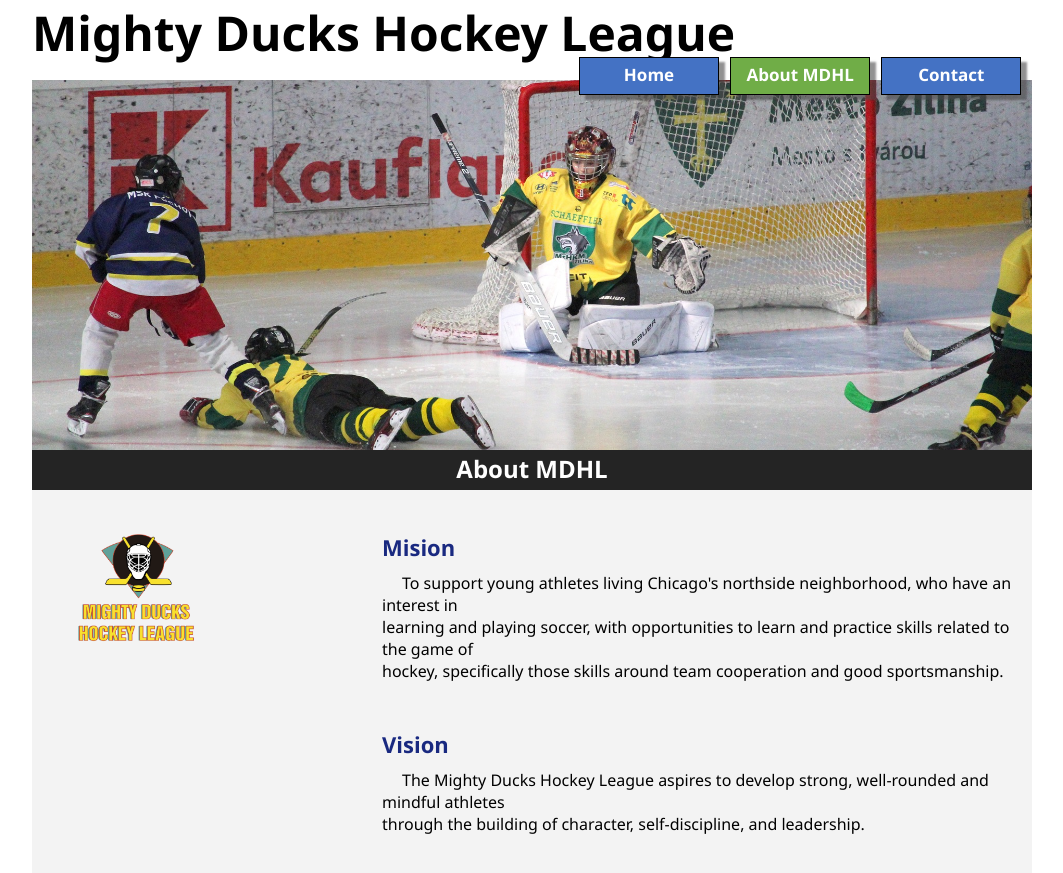
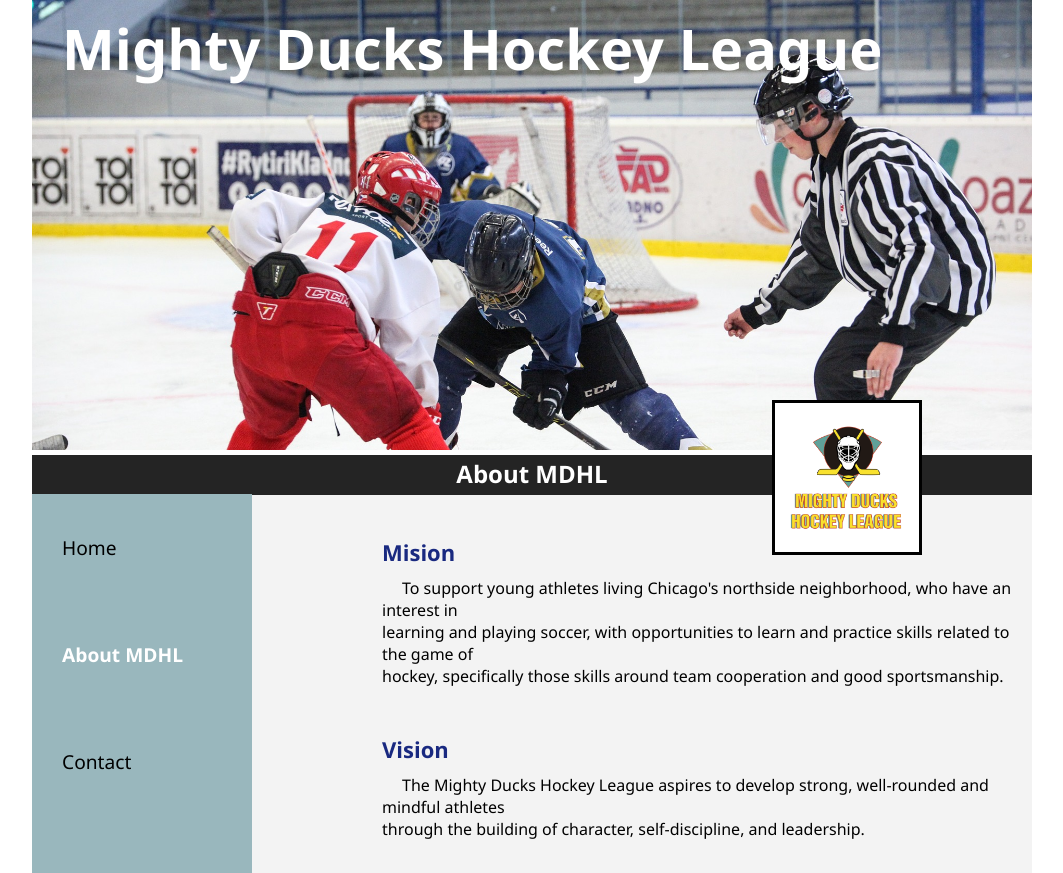
Before and after one commit to Nattalia9/Mighty-Ducks-Hockey-League, a plain HTML site: page about.html in a window 1280 px wide. Shown: the top 873 px of the page, without its empty margins (108-1171 px from the left). Drawn offline with Linux system fonts and the light colour scheme.

Commit message:
subida de diseño de css3 completo

```diff
--- a/about.html
+++ b/about.html
@@ -4,9 +4,12 @@
     <meta charset="UTF-8">
     <meta http-equiv="X-UA-Compatible" content="IE=edge">
     <meta name="viewport" content="width=device-width, initial-scale=1.0">
-    <!--<link rel="stylesheet" href="./styles/style1.css">-->
-    <link rel="stylesheet" href="./styles/style2.css">
-    <!-- <link rel="stylesheet" href="./styles/style3.css"> -->
+    <link rel="stylesheet" href="./styles/style1.css">
+    <!--<link rel="stylesheet" href="./styles/style2.css">-->
+    <!--<link rel="stylesheet" href="./styles/style3.css">-->
+    <link rel="preconnect" href="https://fonts.googleapis.com">
+    <link rel="preconnect" href="https://fonts.gstatic.com" crossorigin>
+    <link href="https://fonts.googleapis.com/css2?family=DM+Sans:wght@400;700&family=Staatliches&display=swap" rel="stylesheet">
     <title>About MDHL</title>
     <link rel="shortcut icon" href="./assets/img/favicon.ico" type="image/x-icon">
 </head>
@@ -14,11 +17,11 @@
     <!-- Header -->
     <header>
         <h1>Mighty Ducks Hockey League</h1>
-        <!--<img src="./assets/img/design1_image1.jpg" alt="banner1" id="banner1">-->
-        <img src="./assets/img/design1_image2.jpg" alt="banner2" id="banner2">
+        <img src="./assets/img/design1_image1.jpg" alt="banner1" id="banner1">
+        <!--<img src="./assets/img/design1_image2.jpg" alt="banner2" id="banner2">-->
         <img src="./assets/img/Logo-Mighty-ducks.png" alt="logo" id="logo">
         <nav>
-            <a href="./index.html">Home</a>
+            <a class="first-nav" href="./index.html">Home</a>
             <a class="active" href="#">About MDHL</a>
             <a href="./contact.html">Contact</a>
         </nav>
--- a/styles/style1.css
+++ b/styles/style1.css
@@ -2,12 +2,12 @@
     padding: 0;
     margin: 0;
     box-sizing: border-box;
-    font-family: 'Segoe UI','Calibri', 'Tahoma', 'Verdana', 'Cambria', 'Geneva';
+    font-family: 'Segoe UI','Calibri', 'Tahoma', sans-serif;
 }
 
 /*img {
     width: 500px;
-    box-shadow: -1px 63px 35px -8px rgba(0,0,0,0.68) inset;
+    box-shadow: -1px 63px 35px -8px rgba(0,0,0,0.7) inset;
 }*/
 
 body {
--- a/styles/style2.css
+++ b/styles/style2.css
@@ -2,13 +2,8 @@
     padding: 0;
     margin: 0;
     box-sizing: border-box;
-    font-family: 'Segoe UI','Calibri', 'Tahoma', 'Verdana', 'Cambria', 'Geneva';
+    font-family: 'Segoe UI','Calibri', 'Tahoma', sans-serif;
 }
-
-/*img {
-    width: 500px;
-    box-shadow: -1px 63px 35px -8px rgba(0,0,0,0.68) inset;
-}*/
 
 body {
     margin: 0px 140px;
--- a/styles/style3.css
+++ b/styles/style3.css
@@ -0,0 +1,146 @@
+* {
+    padding: 0;
+    margin: 0;
+    box-sizing: border-box;
+    font-family:'DM Sans', sans-serif;
+}
+
+header {
+    height: 638px;
+    width: 100%;
+}
+
+#banner1 {
+    width: 100%;
+    height: 558px;
+    object-fit: cover;
+    top: 80px;
+    position: relative;
+}
+
+h1 {
+    width: 390px;
+    height: 513px;
+    position: absolute;
+    top: 125px;
+    font-family: 'Staatliches', cursive;
+    font-size: 6rem;
+    color: white;
+    text-transform: uppercase;
+    font-style: italic;
+    line-height: 78px;
+    background-color: rgba(19, 19, 19, 0.75);
+    padding: 105px 80px 60px 80px;
+    z-index: 1;
+}
+
+#logo {
+    width: 118px;
+    position: fixed;
+    left: 80px;
+    z-index: 3;
+}
+
+main {
+    height: 710px;
+    background-color: #1F2023;
+}
+
+.title-section{
+    height: 40px;
+    width: 100%;
+    color: #fff;
+    font-size: 40px;
+    font-weight: 700;
+    padding-top: 60px;
+    margin: 0px 0px 80px 80px;
+}
+
+nav {
+    position: fixed;
+    height: 125px;
+    width: 100%;
+    top:0px;
+    background-color: rgb(243, 243, 243);
+    box-shadow: 2px 8px 32px -4px rgba(0,0,0,0.50);
+    z-index: 2;
+}
+
+nav a {
+    height: 38px;
+    width: 110px;
+    display: inline-block;
+    font-size: 14px;
+    color: rgb(26, 25, 25);
+    text-decoration: none;
+    text-align: center;
+    padding: 8px 5px 5px 5px;
+    margin-top: 60px;
+    text-transform: uppercase;
+}
+
+nav a:hover {
+    color: #fff;
+    font-weight: bold;
+    background-color: #D44B3E;
+    border-radius: 20px;
+}
+
+.active {
+    color: #D44B3E;
+    font-weight: bold;
+}
+
+.first-nav {
+    margin-left: 64rem;
+}
+
+article {
+    width: 500px;
+    height: 90px;
+    margin-left: 80px;
+}
+
+article h4 {
+    font-size: 22px;
+    color: #D44B3E;
+    padding-top: 15px;
+}
+
+p {
+    margin-top: 10px;
+    padding-bottom: 30px;
+    color: #fff;
+}
+
+/***********ABOUT**********/
+
+.about{
+    margin-left: 350px;
+    padding-top: 15px;
+    margin-left: 80px;
+}
+
+.about h3{
+    font-size: 25px;
+    color: #D44B3E;
+    padding-top: 15px;
+}
+
+/***********CONTACT**********/
+
+.contact{
+    margin-left: 350px;
+    padding-top: 15px;
+    margin-left: 80px;
+}
+
+.contact p{
+    padding-bottom: 18px;
+}
+
+.contact p a{
+    color: #D44B3E;
+    text-decoration: none;
+    font-weight: bold;
+}
```
Also changed, not shown: contact.html (+9 -6 lines), index.html (+9 -6 lines).
